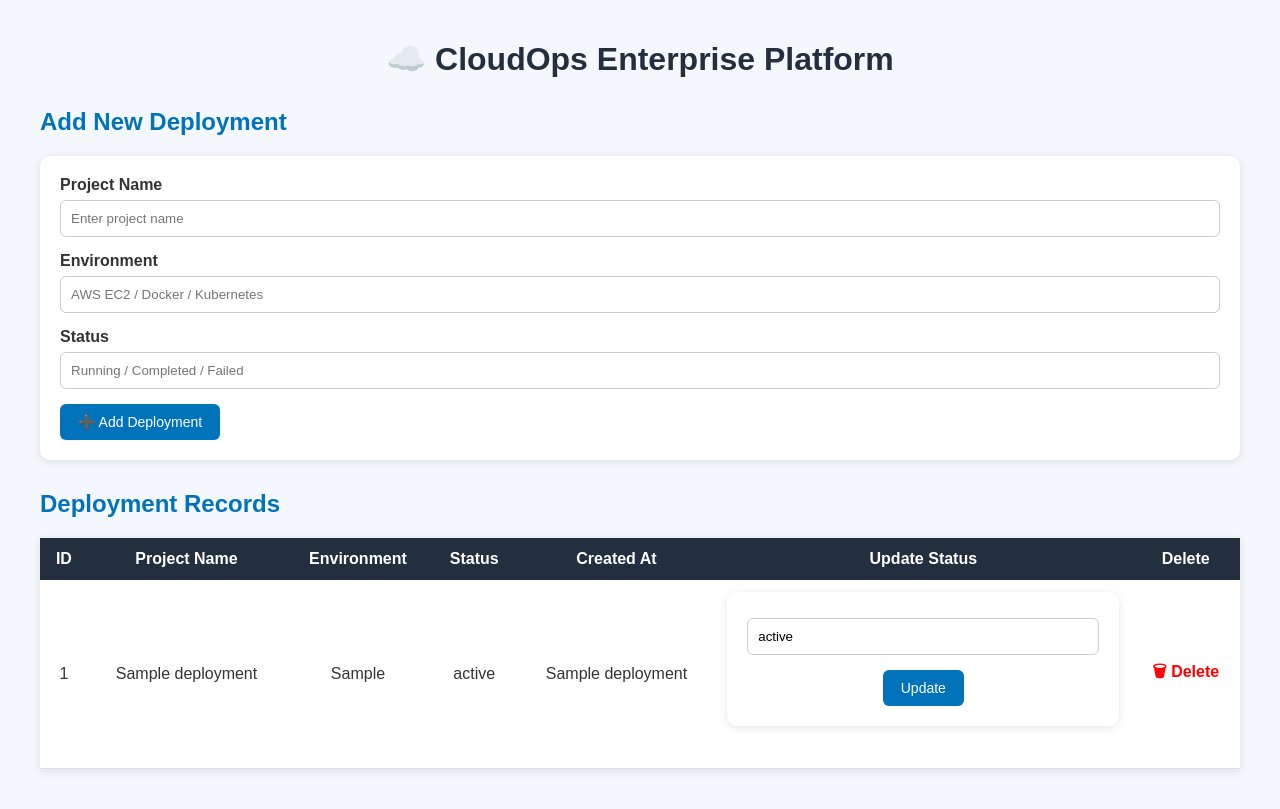
After one commit to nadhanizaar/cloudops-enterprise-platform, a Flask app: page /deployments in a window 1280 px wide. The commit adds this page. Run offline with Flask 3, Linux system fonts and the light colour scheme; tables that the repository leaves empty or names only in its code hold one stand-in row (values such as "Sample post").

Commit message:
Added CRUD dashboard with Docker and RDS integration

```diff
--- a/app.py
+++ b/app.py
@@ -1,10 +1,104 @@
-from flask import Flask, render_template
+from flask import Flask, render_template, request, redirect
+import pymysql
 
 app = Flask(__name__)
+
+# RDS MySQL Database Connection
+db = pymysql.connect(
+    host="cloudops-db.cbg8geakmi9v.eu-north-1.rds.amazonaws.com",
+    user="admin",
+    password="fAcbih-wuqmig-5rohmi",
+    database="cloudops"
+)
+
 
 @app.route("/")
 def home():
     return render_template("index.html")
 
+
+# Test RDS database connection
+@app.route("/db-test")
+def db_test():
+    cursor = db.cursor()
+    cursor.execute("SELECT DATABASE();")
+    result = cursor.fetchone()
+    return f"Connected to database: {result[0]}"
+
+
+# Display deployment records
+@app.route("/deployments")
+def deployments():
+    cursor = db.cursor()
+    cursor.execute("SELECT * FROM deployments")
+    deployments_data = cursor.fetchall()
+
+    return render_template(
+        "deployments.html",
+        deployments=deployments_data
+    )
+
+
+# Add new deployment
+@app.route("/add-deployment", methods=["POST"])
+def add_deployment():
+
+    project_name = request.form["project_name"]
+    environment = request.form["environment"]
+    status = request.form["status"]
+
+    cursor = db.cursor()
+
+    cursor.execute(
+        """
+        INSERT INTO deployments
+        (project_name, environment, status)
+        VALUES (%s, %s, %s)
+        """,
+        (project_name, environment, status)
+    )
+
+    db.commit()
+
+    return redirect("/deployments")
+
+
+# Delete deployment
+@app.route("/delete-deployment/<int:id>")
+def delete_deployment(id):
+
+    cursor = db.cursor()
+
+    cursor.execute(
+        "DELETE FROM deployments WHERE id=%s",
+        (id,)
+    )
+
+    db.commit()
+
+    return redirect("/deployments")
+
+
+@app.route("/update-status/<int:id>", methods=["POST"])
+def update_status(id):
+
+    new_status = request.form["status"]
+
+    cursor = db.cursor()
+
+    cursor.execute(
+        "UPDATE deployments SET status=%s WHERE id=%s",
+        (new_status, id)
+    )
+
+    db.commit()
+
+    return redirect("/deployments")
+
+
 if __name__ == "__main__":
-    app.run(host="0.0.0.0", port=8000, debug=True)
+    app.run(
+        host="0.0.0.0",
+        port=8000,
+        debug=True
+    )
--- a/requirements.txt
+++ b/requirements.txt
@@ -1,2 +1,2 @@
-Flask==3.1.1
-gunicorn==23.0.0
+Flask
+PyMySQL
--- a/static/style.css
+++ b/static/style.css
@@ -1,23 +1,161 @@
-body{
-    font-family:Arial,sans-serif;
-    background:#f4f4f4;
-    margin:0;
-    padding:0;
+body {
+    font-family: Arial, sans-serif;
+    background-color: #f4f7fc;
+    margin: 40px;
+    color: #333;
 }
 
-.container{
-    width:70%;
-    margin:50px auto;
-    background:white;
-    padding:30px;
-    border-radius:10px;
-    box-shadow:0 0 10px rgba(0,0,0,0.2);
+h1 {
+    text-align: center;
+    color: #232f3e;
+    margin-bottom: 30px;
 }
 
-h1{
-    color:#0066cc;
+h2 {
+    color: #0073bb;
 }
 
-li{
-    margin:10px 0;
+form {
+    background: white;
+    padding: 20px;
+    border-radius: 10px;
+    box-shadow: 0px 2px 10px rgba(0,0,0,0.1);
+    margin-bottom: 30px;
 }
+
+input[type=text] {
+    width: 100%;
+    padding: 10px;
+    margin-top: 6px;
+    margin-bottom: 15px;
+    border: 1px solid #ccc;
+    border-radius: 6px;
+    box-sizing: border-box;
+}
+
+button {
+    background-color: #0073bb;
+    color: white;
+    border: none;
+    padding: 10px 18px;
+    border-radius: 6px;
+    cursor: pointer;
+    font-size: 14px;
+}
+
+button:hover {
+    background-color: #005f99;
+}
+
+table {
+    width: 100%;
+    border-collapse: collapse;
+    background: white;
+    box-shadow: 0px 2px 10px rgba(0,0,0,0.1);
+}
+
+th {
+    background-color: #232f3e;
+    color: white;
+    padding: 12px;
+}
+
+td {
+    padding: 12px;
+    border-bottom: 1px solid #ddd;
+    text-align: center;
+}
+
+tr:hover {
+    background-color: #f2f2f2;
+}
+
+a {
+    color: red;
+    text-decoration: none;
+    font-weight: bold;
+}
+
+a:hover {
+    text-decoration: underline;
+}body {
+    font-family: Arial, sans-serif;
+    background-color: #f4f7fc;
+    margin: 40px;
+    color: #333;
+}
+
+h1 {
+    text-align: center;
+    color: #232f3e;
+    margin-bottom: 30px;
+}
+
+h2 {
+    color: #0073bb;
+}
+
+form {
+    background: white;
+    padding: 20px;
+    border-radius: 10px;
+    box-shadow: 0px 2px 10px rgba(0,0,0,0.1);
+    margin-bottom: 30px;
+}
+
+input[type=text] {
+    width: 100%;
+    padding: 10px;
+    margin-top: 6px;
+    margin-bottom: 15px;
+    border: 1px solid #ccc;
+    border-radius: 6px;
+    box-sizing: border-box;
+}
+
+button {
+    background-color: #0073bb;
+    color: white;
+    border: none;
+    padding: 10px 18px;
+    border-radius: 6px;
+    cursor: pointer;
+    font-size: 14px;
+}
+
+button:hover {
+    background-color: #005f99;
+}
+
+table {
+    width: 100%;
+    border-collapse: collapse;
+    background: white;
+    box-shadow: 0px 2px 10px rgba(0,0,0,0.1);
+}
+
+th {
+    background-color: #232f3e;
+    color: white;
+    padding: 12px;
+}
+
+td {
+    padding: 12px;
+    border-bottom: 1px solid #ddd;
+    text-align: center;
+}
+
+tr:hover {
+    background-color: #f2f2f2;
+}
+
+a {
+    color: red;
+    text-decoration: none;
+    font-weight: bold;
+}
+
+a:hover {
+    text-decoration: underline;
+}
--- /dev/null
+++ b/templates/deployments.html
@@ -0,0 +1,73 @@
+<!DOCTYPE html>
+<html lang="en">
+<head>
+    <meta charset="UTF-8">
+    <meta name="viewport" content="width=device-width, initial-scale=1.0">
+    <title>CloudOps Enterprise Platform</title>
+    <link rel="stylesheet" href="/static/style.css">
+</head>
+
+<body>
+
+<h1>☁️ CloudOps Enterprise Platform</h1>
+
+<h2>Add New Deployment</h2>
+
+<form action="/add-deployment" method="POST">
+
+    <label><strong>Project Name</strong></label>
+    <input type="text" name="project_name" placeholder="Enter project name" required>
+
+    <label><strong>Environment</strong></label>
+    <input type="text" name="environment" placeholder="AWS EC2 / Docker / Kubernetes" required>
+
+    <label><strong>Status</strong></label>
+    <input type="text" name="status" placeholder="Running / Completed / Failed" required>
+
+    <button type="submit">➕ Add Deployment</button>
+
+</form>
+
+<h2>Deployment Records</h2>
+
+<table>
+
+<tr>
+    <th>ID</th>
+    <th>Project Name</th>
+    <th>Environment</th>
+    <th>Status</th>
+    <th>Created At</th>
+    <th>Update Status</th>
+    <th>Delete</th>
+</tr>
+
+{% for deployment in deployments %}
+
+<tr>
+
+<td>{{ deployment[0] }}</td>
+<td>{{ deployment[1] }}</td>
+<td>{{ deployment[2] }}</td>
+<td>{{ deployment[3] }}</td>
+<td>{{ deployment[4] }}</td>
+
+<td>
+    <form action="/update-status/{{ deployment[0] }}" method="POST">
+        <input type="text" name="status" value="{{ deployment[3] }}" required>
+        <button type="submit">Update</button>
+    </form>
+</td>
+
+<td>
+    <a href="/delete-deployment/{{ deployment[0] }}">🗑 Delete</a>
+</td>
+
+</tr>
+
+{% endfor %}
+
+</table>
+
+</body>
+</html>
```
